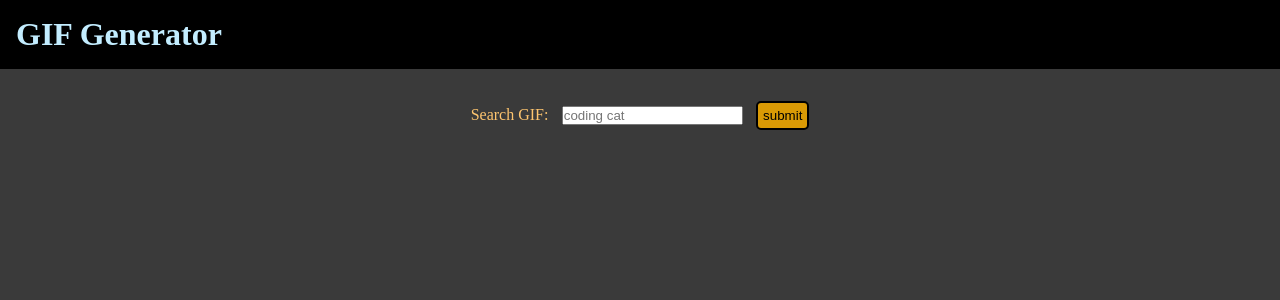
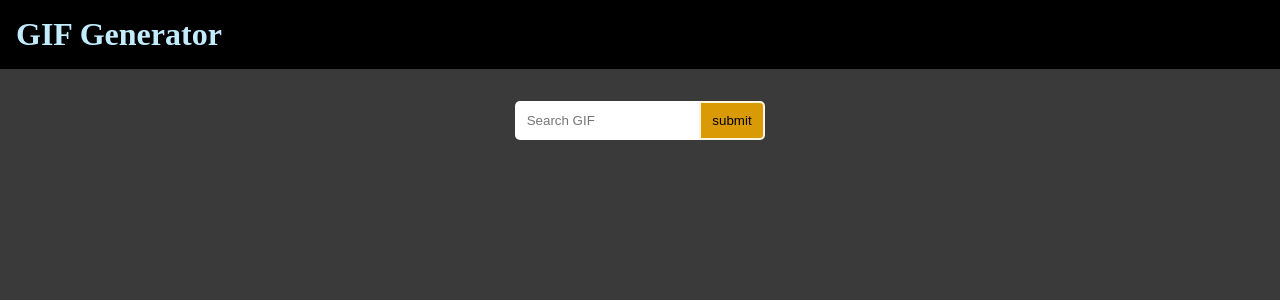
Before and after one commit to Sbethm/GIF-Generator, a React app: page / in a window 1280 px wide. Shown: the top 300 px of the page. Built offline with nearby package versions, Linux system fonts and the light colour scheme.

Commit message:
chaged border and border radius on input

```diff
--- a/src/components/Display.jsx
+++ b/src/components/Display.jsx
@@ -9,7 +9,6 @@ export default function Display(props) {
         setIsCopied(true);
         setTimeout(() => setIsCopied(false), 1000);
     }
-
 
     const gifElements = gifDisplay && gifDisplay.map((gif, i) => {
         return (
@@ -28,7 +27,7 @@ export default function Display(props) {
                         key={`gif--source${i}`} />
                 </video>
                 <CopyToClipboard className='copyBtn' text={ gif.mp4 } onCopy={ () => copied() }>
-                  <button>{ isCopied ? 'Copied!' : 'Copy' }</button>
+                  <button key={`copy--btn${i}`}>{ isCopied ? 'Copied!' : 'Copy' }</button>
                 </CopyToClipboard>
             </div>
         )
--- a/src/components/Input.jsx
+++ b/src/components/Input.jsx
@@ -7,10 +7,9 @@ export default function Input (props) {
     return (
         <form onSubmit={ props.onSubmit } className='flex-center'>
             <label>
-                Search GIF:
                 <input
                     type='text'
-                    placeholder='coding cat'
+                    placeholder='Search GIF'
                     name='gifQuery'
                     onChange={ handleChange }
                 />
--- a/style.scss
+++ b/style.scss
@@ -24,15 +24,19 @@ form {
     }
 
     input {
-        margin-left: 1em;
+        width: 12em;
+        padding: 12px;
+        border-radius: 5px 0 0 5px;
+        border: none;
     }
 
     .submitBtn {
-        padding: 5px;
+        width: 5em;
+        padding: 10px;
         color: black;
         background-color: rgb(218, 154, 5);
-        border-radius: 5px;
-        border: 2px solid black;
+        border-radius: 0 5px 5px 0;
+        border: 2px solid rgb(255, 246, 224);
     }
 }
 
@@ -51,7 +55,7 @@ form {
     color: black;
     background-color: rgb(218, 154, 5);
     border-radius: 5px;
-    border: 2px solid black;
+    border: 2px solid rgb(0, 0, 0);
 }
 
 .flex-center {
```
